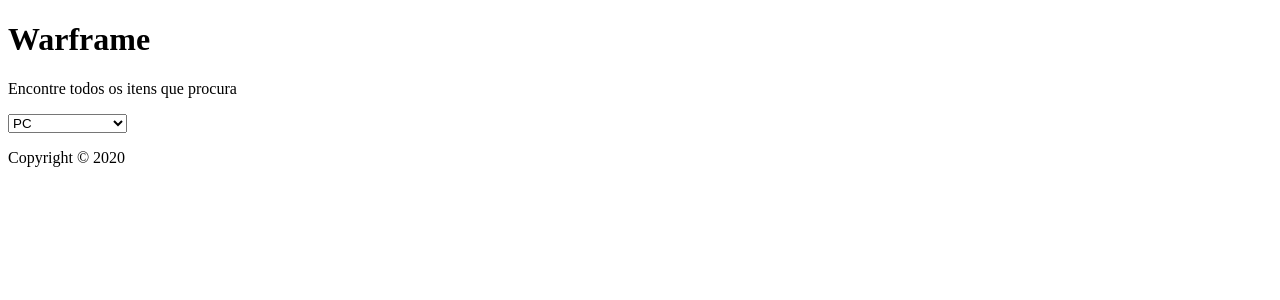
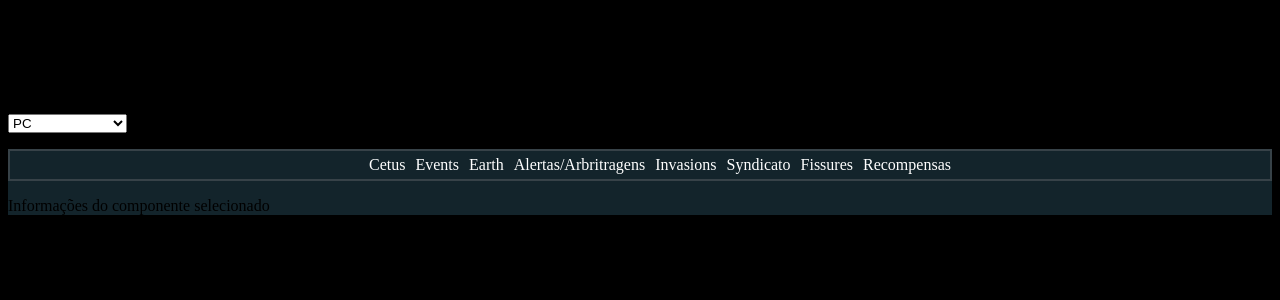
Before and after one commit to Matan18/warframe-angular, an Angular app: page / in a window 1280 px wide. Shown: the top 300 px of the page. Built offline with nearby package versions, Linux system fonts and the light colour scheme.

Commit message:
Feature: added menu Items

```diff
--- a/src/@types/interfaces.ts
+++ b/src/@types/interfaces.ts
@@ -62,8 +62,6 @@
   isUsingTicketing: boolean,
   pid: string
 }
-
-
 
 // https://api.warframestat.us/pc/arbitration
 export interface IArbitrationData {
--- a/src/app/app.component.html
+++ b/src/app/app.component.html
@@ -5,6 +5,7 @@
 </header>
 
 <!-- <app-darvo-detail [baseUrl]="baseUrl" ></app-darvo-detail> -->
+<app-notify-menu></app-notify-menu>
 <router-outlet></router-outlet>
 
 <footer>
--- a/src/app/app.module.ts
+++ b/src/app/app.module.ts
@@ -7,12 +7,14 @@
 import { DarvoDetailComponent } from './darvo-detail/darvo-detail.component';
 import { HttpClientModule } from '@angular/common/http';
 import { PlatformComponent } from './platform/platform.component';
+import { NotifyMenuComponent } from './notify-menu/notify-menu.component';
 
 @NgModule({
   declarations: [
     AppComponent,
     DarvoDetailComponent,
-    PlatformComponent
+    PlatformComponent,
+    NotifyMenuComponent
   ],
   imports: [
     BrowserModule,
--- /dev/null
+++ b/src/app/notify-menu/notify-menu.component.html
@@ -0,0 +1,15 @@
+<div>
+  <ul>
+    <li *ngFor="let item of menuItems|async">
+      <div *ngIf="item.selected;else elseBlock" class='selected'>
+        <p>{{item.name}}</p>
+      </div>
+      <ng-template #elseBlock>
+        <div (click)="onItemClick(item.id)">
+          <p>{{item.name}}</p>
+        </div>
+      </ng-template>
+    </li>
+  </ul>
+  Informações do componente selecionado
+</div>
--- /dev/null
+++ b/src/app/notify-menu/notify-menu.component.sass
@@ -0,0 +1,20 @@
+div
+  background: #13242b
+  ul
+    display: flex
+    list-style: none
+    border: #374248 solid 2px
+    justify-content: center
+  li
+    margin: 0
+    padding: 0
+
+    p
+      margin: 0
+      padding: 0
+      color: #ffffff
+    div
+      padding: 5px 0
+      margin: 0 5px
+      &.selected
+        background: #404f54
--- /dev/null
+++ b/src/app/notify-menu/notify-menu.component.ts
@@ -0,0 +1,88 @@
+import { Component, OnInit } from '@angular/core';
+import { Observable } from 'rxjs';
+import { map } from 'rxjs/operators';
+
+@Component({
+  selector: 'app-notify-menu',
+  templateUrl: './notify-menu.component.html',
+  styleUrls: ['./notify-menu.component.sass']
+})
+export class NotifyMenuComponent implements OnInit {
+
+  menuItems = new Observable<IItemList[]>(observer => {
+    observer.next(itemList)
+    observer.complete()
+  }
+  )
+  selectedValue:string;
+
+  constructor() { }
+
+
+  ngOnInit(): void {
+  }
+
+  onItemClick(id: number) {
+    console.log(id)
+    this.menuItems = this.menuItems.pipe(map(items => items.map((item, index) => {
+      if (index === id) {
+        item.selected = true
+        this.selectedValue=item.name
+      } else {
+        item.selected = false
+      }
+      return item
+    })
+    ))
+
+  }
+}
+
+interface IItemList {
+  name: string,
+  id: number,
+  selected: boolean
+}
+
+const itemList: IItemList[] = [
+  {
+    id: 0,
+    name: 'Cetus',
+    selected: false
+  },
+  {
+    id: 1,
+    name: 'Events',
+    selected: false
+  },
+  {
+    id: 2,
+    name: 'Earth',
+    selected: false
+  },
+  {
+    id: 3,
+    name: 'Alertas/Arbritragens',
+    selected: false
+  },
+  {
+    id: 4,
+    name: 'Invasions',
+    selected: false
+  },
+  {
+    id: 5,
+    name: 'Syndicato',
+    selected: false
+  },
+  {
+    id: 6,
+    name: 'Fissures',
+    selected: false
+  },
+  {
+    id: 7,
+    name: 'Recompensas',
+    selected: false
+  },
+]
--- a/src/styles.sass
+++ b/src/styles.sass
@@ -1 +1,3 @@
 /* You can add global styles to this file, and also import other style files */
+body
+  background: #000
```
Also changed, not shown: 1 other file (tests, documents, lock files or other folders).
